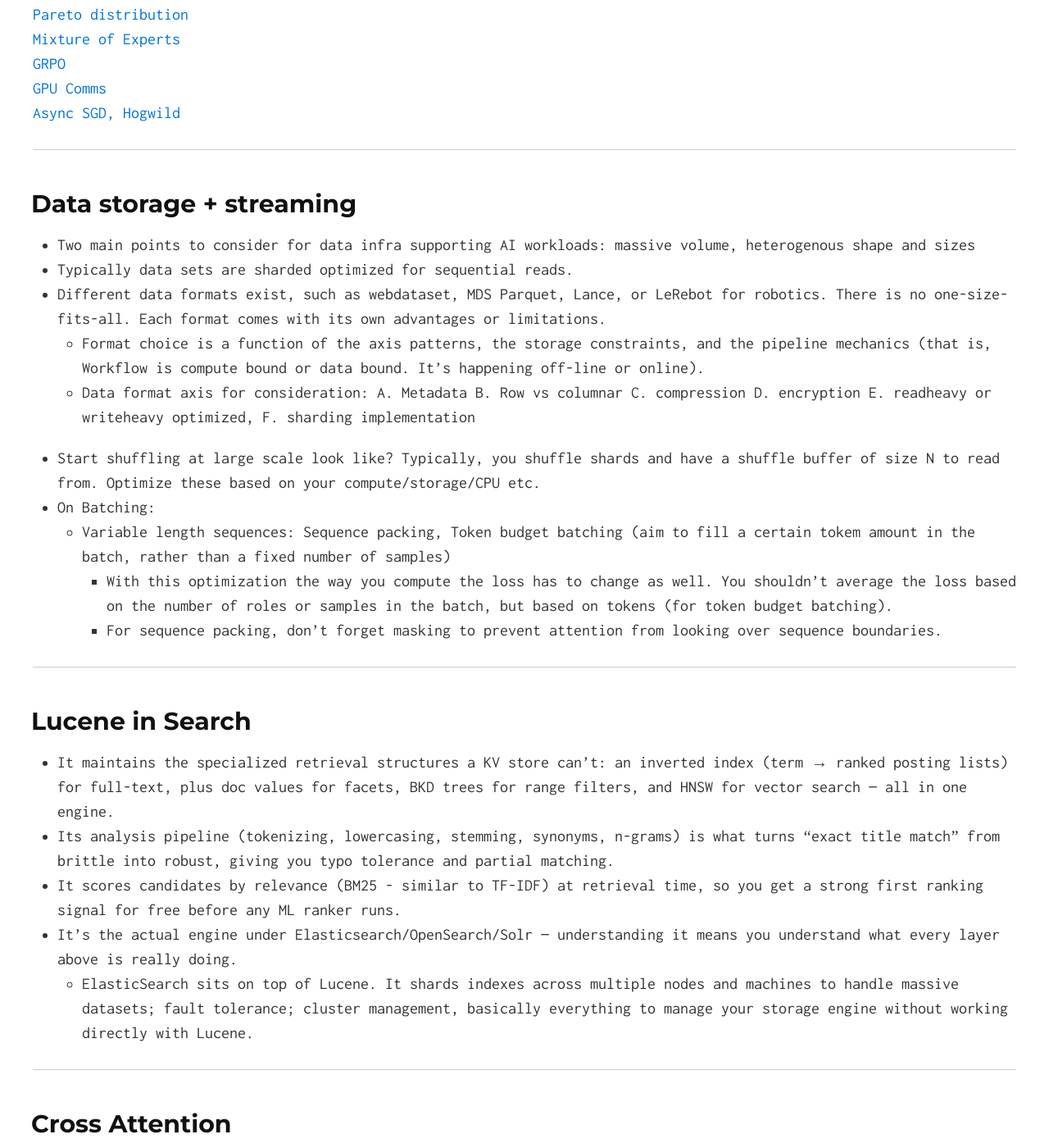
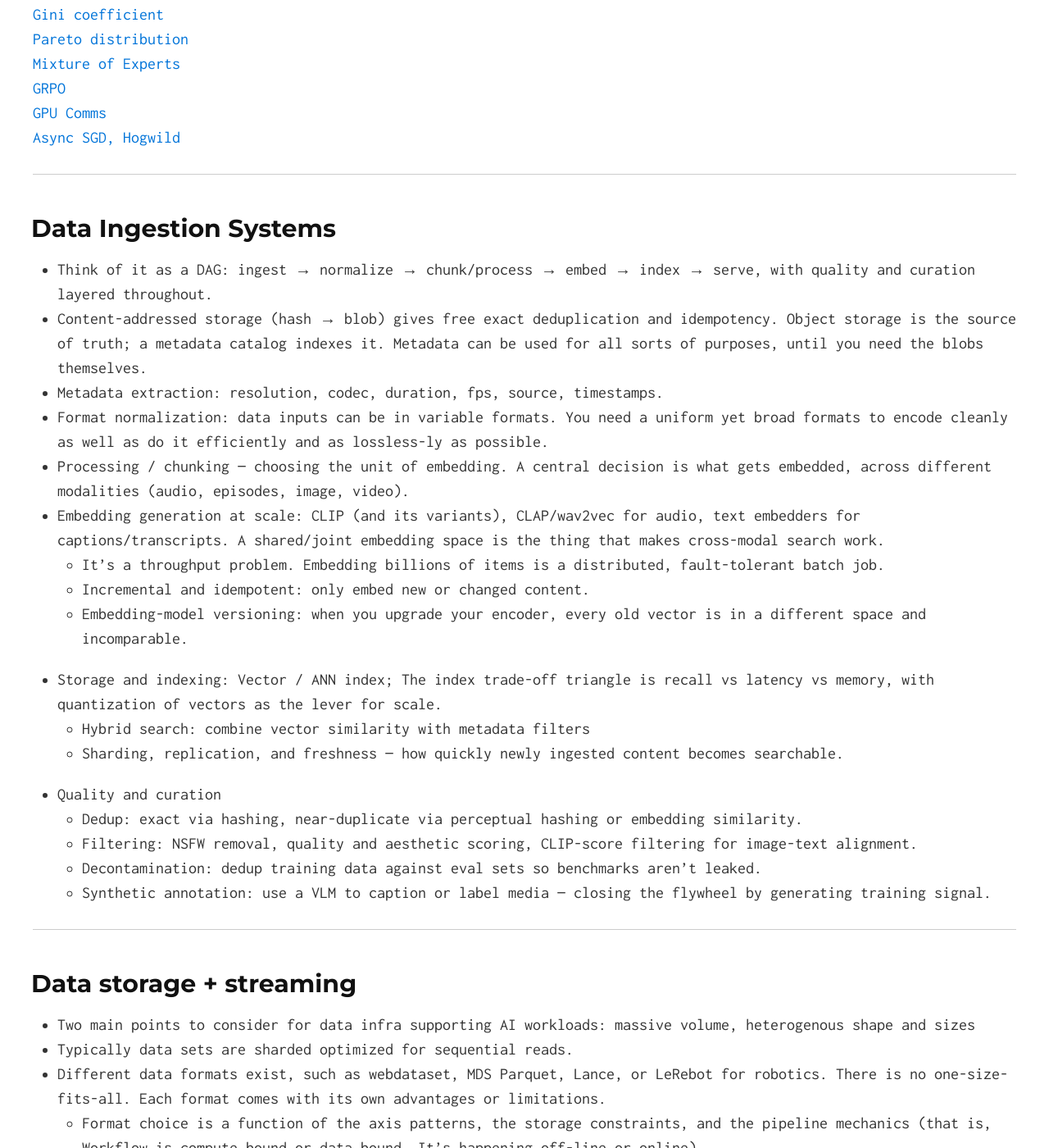
Before and after one commit to divyanshk/Mini-Blogs, a Jekyll site: the page built from index.md, in a window 1280 px wide and 1400 px high, scrolled down 1657 px. Shown: the whole window at 82% size. Built offline with Jekyll 4.4.1, drawn with Linux system fonts in a browser that asks for light colours; formulas are drawn with MathJax 3; some of the changed text lies outside the part shown.

Commit message:
data ingestion pipeline

```diff
--- a/index.md
+++ b/index.md
@@ -1,6 +1,7 @@
 ---
 layout: default
 ---
+[Data Ingestion Systems](#dataingestion)
 [Data storage + streaming](#datastreaming)
 [Lucene in Search](#lucene)
 [Cross-Attention](#crossattn)
@@ -54,6 +55,28 @@ layout: default
 [GRPO](#grpo)
 [GPU Comms](#gpucomms)
 [Async SGD, Hogwild](#asyncsgd)
+
+---
+
+## <a name='dataingestion'></a>Data Ingestion Systems
+
+* Think of it as a DAG: ingest → normalize → chunk/process → embed → index → serve, with quality and curation layered throughout.
+* Content-addressed storage (hash → blob) gives free exact deduplication and idempotency. Object storage is the source of truth; a metadata catalog indexes it. Metadata can be used for all sorts of purposes, until you need the blobs themselves.
+* Metadata extraction: resolution, codec, duration, fps, source, timestamps.
+* Format normalization: data inputs can be in variable formats. You need a uniform yet broad formats to encode cleanly as well as do it efficiently and as lossless-ly as possible.
+* Processing / chunking — choosing the unit of embedding. A central decision is what gets embedded, across different modalities (audio, episodes, image, video).
+* Embedding generation at scale: CLIP (and its variants), CLAP/wav2vec for audio, text embedders for captions/transcripts. A shared/joint embedding space is the thing that makes cross-modal search work.
+    * It's a throughput problem. Embedding billions of items is a distributed, fault-tolerant batch job.
+    * Incremental and idempotent: only embed new or changed content.
+    * Embedding-model versioning: when you upgrade your encoder, every old vector is in a different space and incomparable.
+* Storage and indexing: Vector / ANN index; The index trade-off triangle is recall vs latency vs memory, with quantization of vectors as the lever for scale.
+    * Hybrid search: combine vector similarity with metadata filters
+    * Sharding, replication, and freshness — how quickly newly ingested content becomes searchable.
+*  Quality and curation
+    * Dedup: exact via hashing, near-duplicate via perceptual hashing or embedding similarity.
+    * Filtering: NSFW removal, quality and aesthetic scoring, CLIP-score filtering for image-text alignment.
+    * Decontamination: dedup training data against eval sets so benchmarks aren't leaked.
+    * Synthetic annotation: use a VLM to caption or label media — closing the flywheel by generating training signal.
 
 ---
 
```
